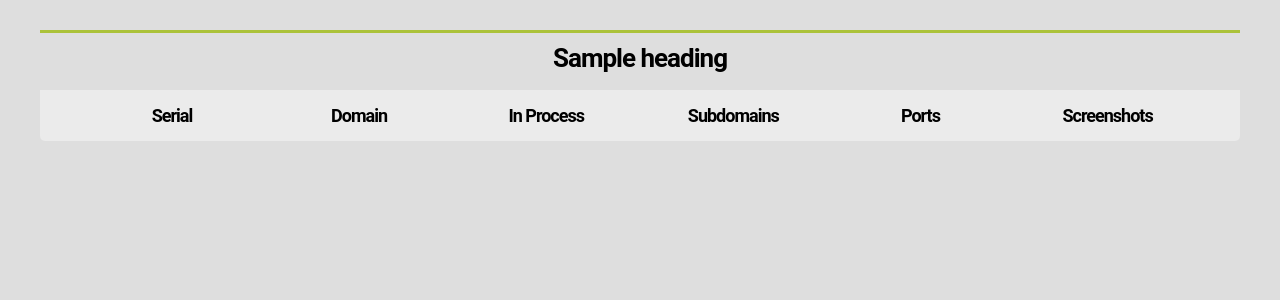
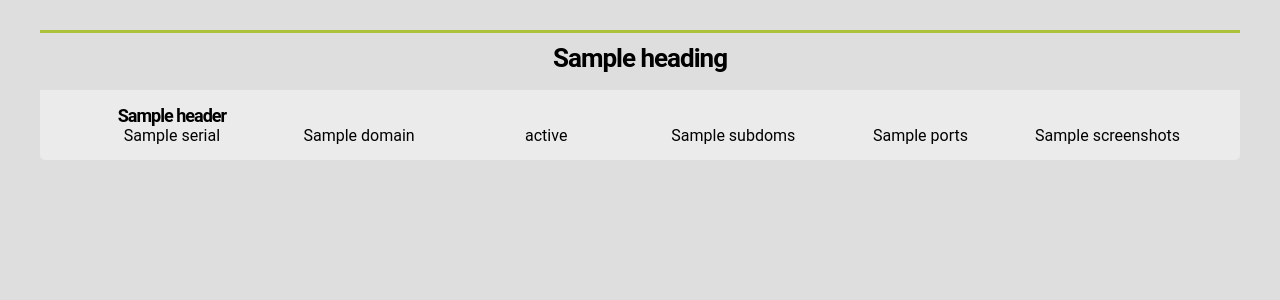
Before and after one commit to kamaal44/Snarl, a Django app: template templates/tabulator.html in a window 1280 px wide. Shown: the part 40-340 px from the top of the page. Run offline with Django 3.2, Linux system fonts and the light colour scheme; the template is opened without the code that fills it: most values are stand-ins (such as "Sample title", 1, 10 or a date in 2020); some libraries are stand-ins or nearby versions.

Commit message:
Updated Assets Object.

```diff
--- a/templates/tabulator.html
+++ b/templates/tabulator.html
@@ -27,12 +27,23 @@
 		<h1 class="tab-header">{{ heading }}</h1>
 		<div class="tab-table">
 			<div class="row">
-				<div class="data header">Serial</div>
-				<div class="data header">Domain</div>
-				<div class="data header">In Process</div>
-				<div class="data header">Subdomains</div>
-				<div class="data header">Ports</div>
-				<div class="data header last">Screenshots</div>
+				{% for header in headers %}
+					{% if forloop.last %}
+						<div class="data header last">{{ header }}</div>
+					{% else %}
+						<div class="data header">{{ header }}</div>
+					{% endif %}
+				{% endfor %}
+			</div>
+			<div class="row">
+				{% for asset in cassets %}
+					<div class="data">{{ asset.serial }}</div>
+					<div class="data">{{ asset.domain }}</div>
+					<div class="data">{{ asset.status }}</div>
+					<div class="data">{{ asset.subdoms }}</div>
+					<div class="data">{{ asset.ports }}</div>
+					<div class="data last">{{ asset.screenshots }}</div>
+				{% endfor %}
 			</div>
 		</div>
 	</div>
```
Also changed, not shown: dashboard/views.py (+17 -3 lines).
